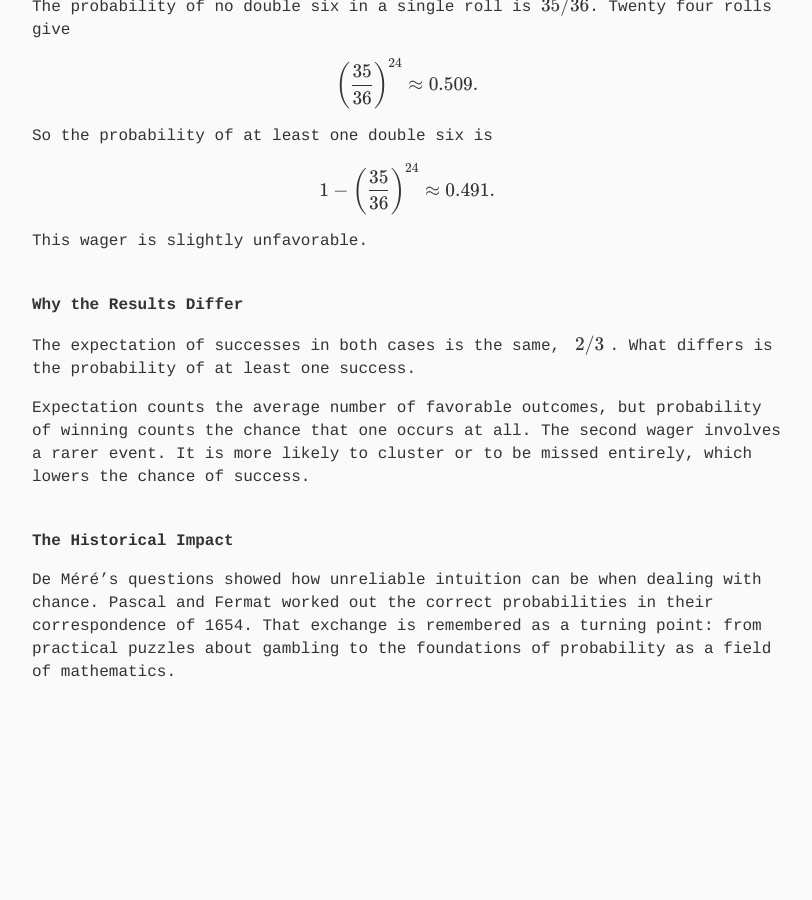
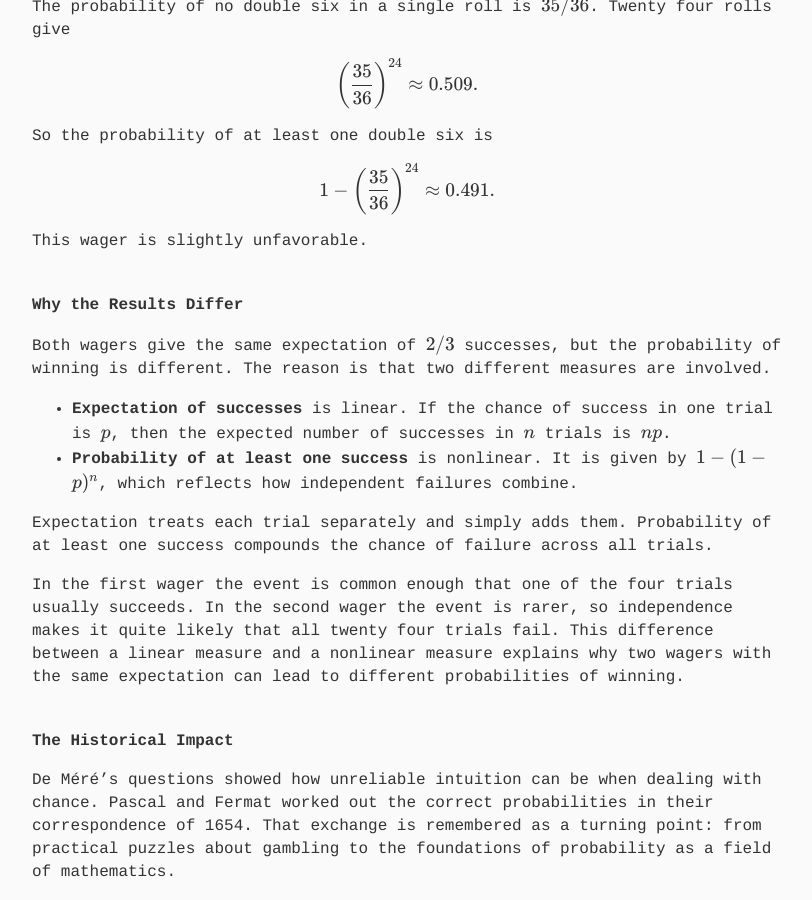
Before and after one commit to gcol33/blog, a Jekyll site: the page built from _posts/2025-09-06-de-mere-dice.md, in a window 1280 px wide and 900 px high, scrolled down 1482 px. Shown: the whole window, without its empty margins (233-1045 px from the left). Built offline with Jekyll 4.4.1, drawn with Linux system fonts in a browser that asks for light colours; before the commit the page ends 2182 px from its top, so only the background shows below that.

Commit message:
new post

```diff
--- a/_posts/2025-09-06-de-mere-dice.md
+++ b/_posts/2025-09-06-de-mere-dice.md
@@ -66,9 +66,14 @@ This wager is slightly unfavorable.
 
 ## Why the Results Differ
 
-The expectation of successes in both cases is the same, $\;2/3\;$. What differs is the probability of at least one success.
+Both wagers give the same expectation of $2/3$ successes, but the probability of winning is different. The reason is that two different measures are involved.
 
-Expectation counts the average number of favorable outcomes, but probability of winning counts the chance that one occurs at all. The second wager involves a rarer event. It is more likely to cluster or to be missed entirely, which lowers the chance of success.
+- **Expectation of successes** is linear. If the chance of success in one trial is $p$, then the expected number of successes in $n$ trials is $np$.
+- **Probability of at least one success** is nonlinear. It is given by $1 - (1-p)^n$, which reflects how independent failures combine.
+
+Expectation treats each trial separately and simply adds them. Probability of at least one success compounds the chance of failure across all trials.
+
+In the first wager the event is common enough that one of the four trials usually succeeds. In the second wager the event is rarer, so independence makes it quite likely that all twenty four trials fail. This difference between a linear measure and a nonlinear measure explains why two wagers with the same expectation can lead to different probabilities of winning.
 
 ## The Historical Impact
 
```
